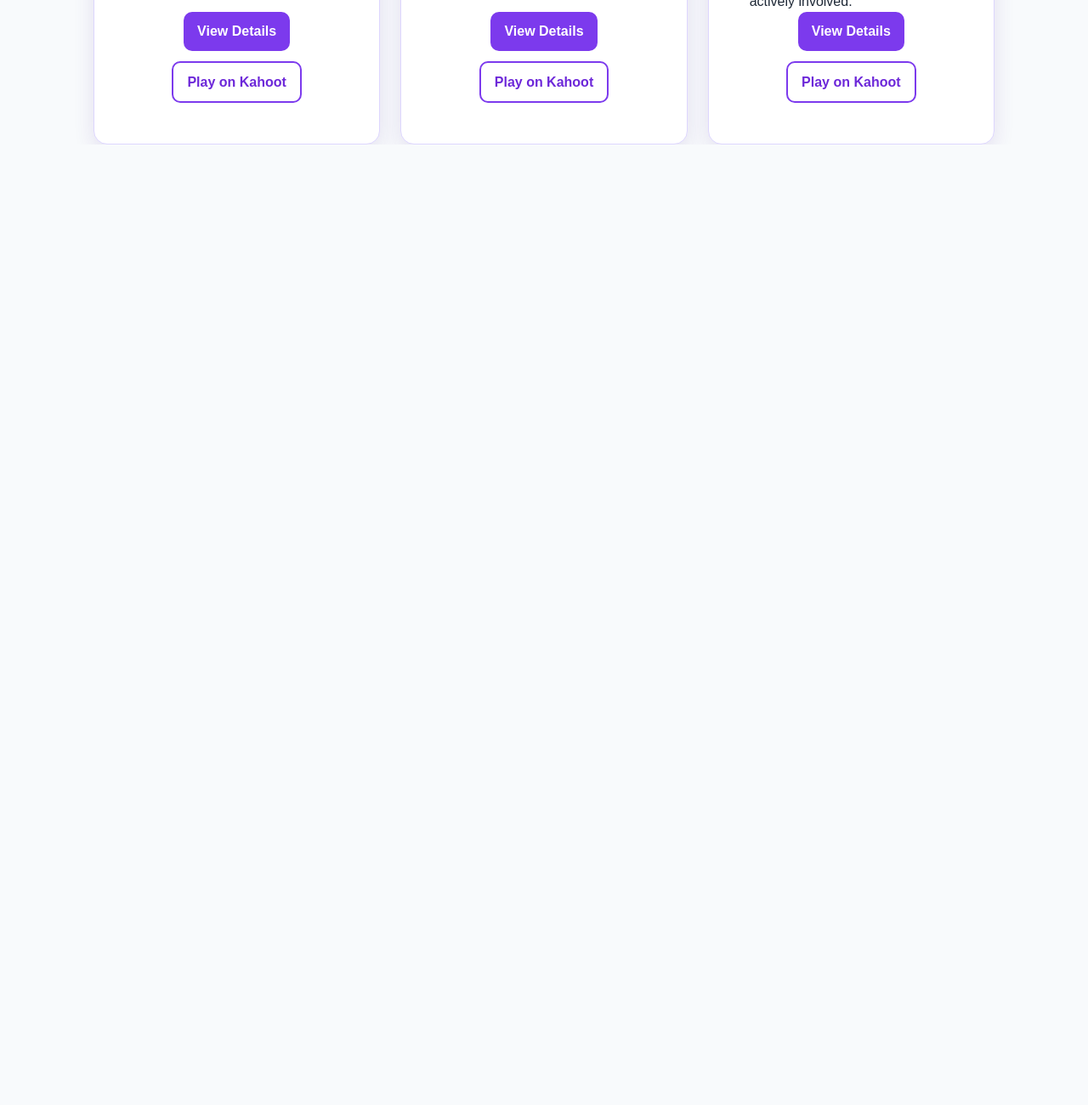
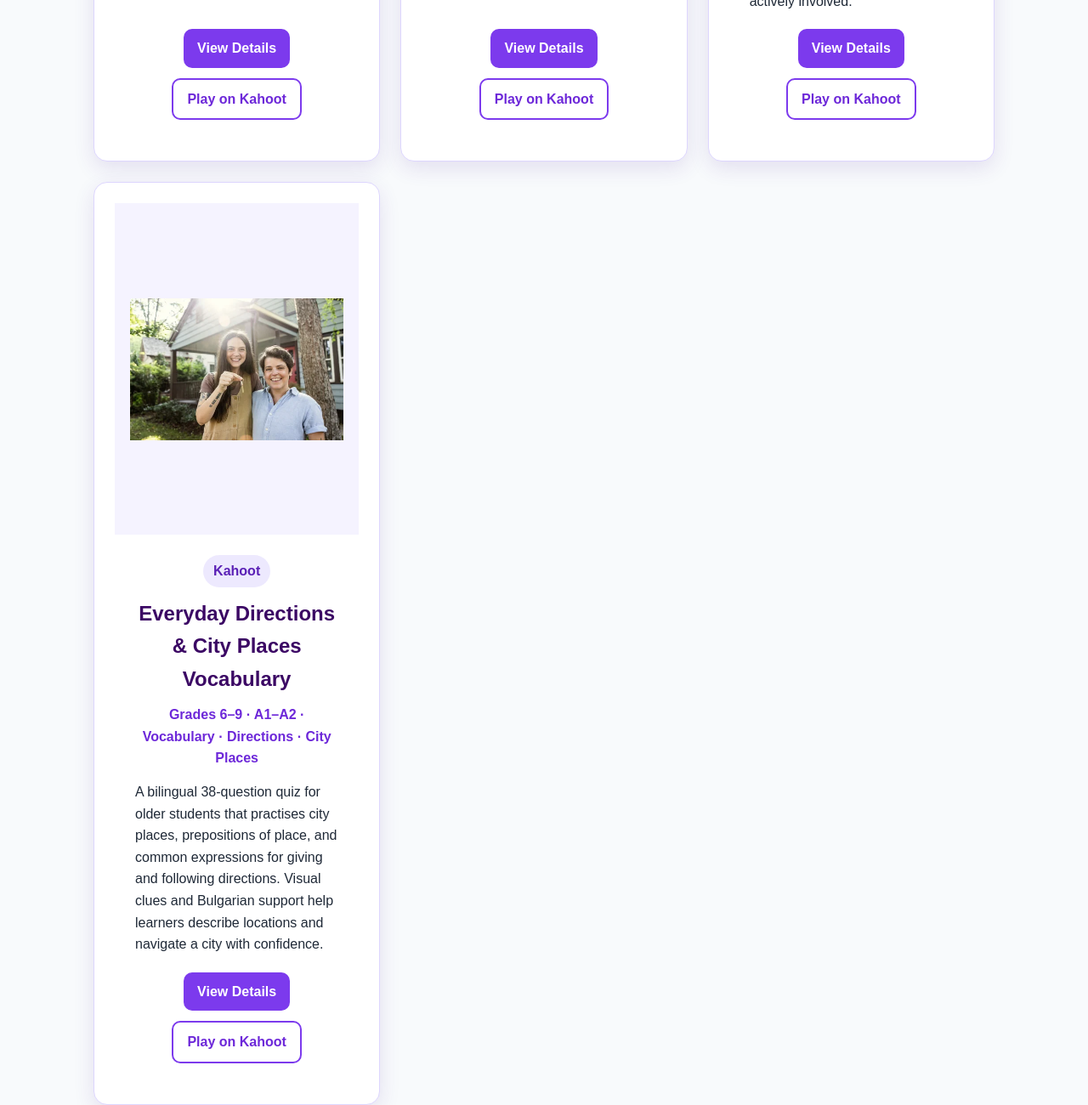
Before and after one commit to KamiBosh2025/kamis-gamified-english-resources, a website built with Vite: page resources.html in a window 1280 px wide. Shown: the part 1369-2669 px from the top of the page at 85% size. Before the commit the page ends 1539 px from the top, so only its background shows below. Built offline with nearby package versions, Linux system fonts and the light colour scheme.

Commit message:
Add fourth Kahoot resource and details page

```diff
--- a/resources.html
+++ b/resources.html
@@ -142,7 +142,42 @@
     </div>
   </div>
 </article>
-        </div>
+<article class="resource-card resource-card-horizontal">
+
+  <div class="resource-card-image-wrap">
+    <img
+      src="/src/assets/everyday-directions-city-places-vocabulary.webp"
+alt="Everyday Directions and City Places Vocabulary"
+      class="resource-image"
+    />
+  </div>
+
+  <div class="resource-card-content">
+    <span class="resource-platform">Kahoot</span>
+
+    <h3>Everyday Directions & City Places Vocabulary</h3>
+    <p class="resource-meta">
+  Grades 6–9 · A1–A2 · Vocabulary · Directions · City Places
+</p>
+
+    <p>
+  A bilingual 38-question quiz for older students that practises city places, prepositions of place, and common expressions for giving and following directions. Visual clues and Bulgarian support help learners describe locations and navigate a city with confidence.
+</p>
+
+    <div class="resource-actions">
+      <a href="/everyday-directions-city-places-vocabulary.html" class="resource-button">View Details</a>
+      <a
+  href="https://create.kahoot.it/share/everyday-directions-city-places-vocabulary/b82d282e-0a6d-4a29-a06c-2278550880c5"
+  class="resource-button secondary"
+  target="_blank"
+  rel="noopener noreferrer"
+>
+  Play on Kahoot
+</a>
+    </div>
+  </div>
+</article>
+</div>
       </section>
     </main>
   </body>
--- a/src/style.css
+++ b/src/style.css
@@ -629,6 +629,7 @@ border-radius: 999px;
 
 .resource-actions {
   margin-top: auto;
+ padding-top: 20px;
 }
 
 .resource-card-image-wrap {
```
Also changed, not shown: everyday-directions-city-places-vocabulary.html (added, +79 -0 lines), src/assets/everyday-directions-city-places-vocabulary.webp (added).
